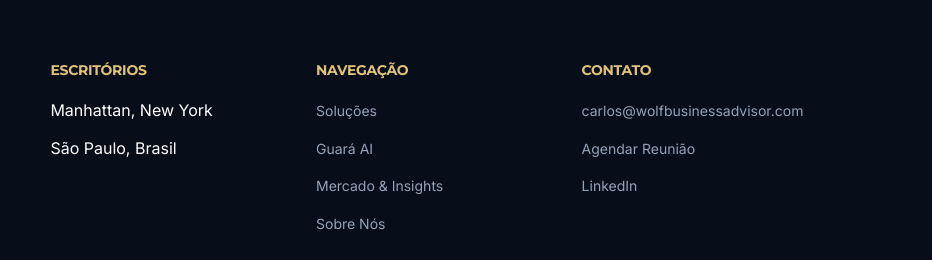
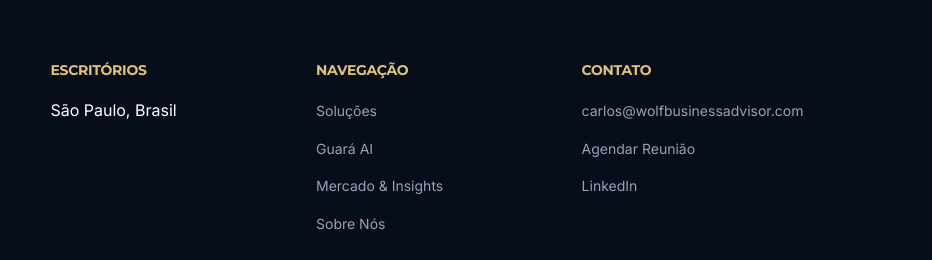
Before and after one commit to wolfadvisor/wolf-business-advisor, a plain HTML site: page guara.html in a window 1280 px wide. Shown: the part 5667-5927 px from the top of the page, 348-1280 px from the left. Drawn offline with Linux system fonts and the light colour scheme.

Commit message:
retirando o escritorio de Manhattan

```diff
--- a/guara.html
+++ b/guara.html
@@ -633,7 +633,7 @@
             <h3 class="footer-title">Escritórios</h3>
 
             <ul class="footer-links">
-              <li>Manhattan, New York</li>
+              <!-- <li>Manhattan, New York</li> -->
 
               <li>São Paulo, Brasil</li>
             </ul>
```
